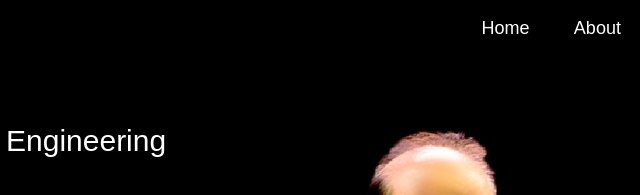
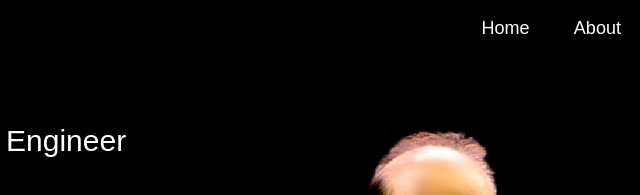
Before and after one commit to RafayalNathanial/Portfolio-Webside-Rafayal-Nathanial, a plain HTML site: page index.html in a window 1280 px wide. Shown: the top 195 px of the page, 264-904 px from the left. Drawn offline with Linux system fonts and the light colour scheme.

Commit message:
Update Engineer.html

```diff
--- a/index.html
+++ b/index.html
@@ -27,7 +27,7 @@
                 <i class="fa-solid fa-bars" onclick="openmenu()"></i>
             </nav>
             <div class="headr-text">
-                <p>Electrical Engineering</p>
+                <p>Electrical Engineer</p>
                 <h1>Hi, I Am <span>Rafayal Nathanial</span> <br>From West Bengal</h1>
 
             </div>
```
